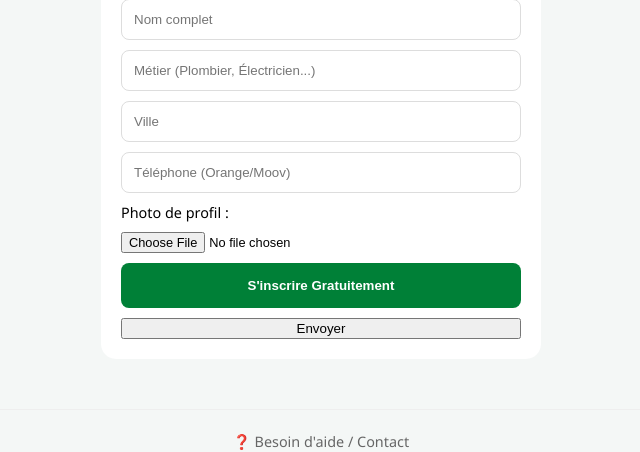
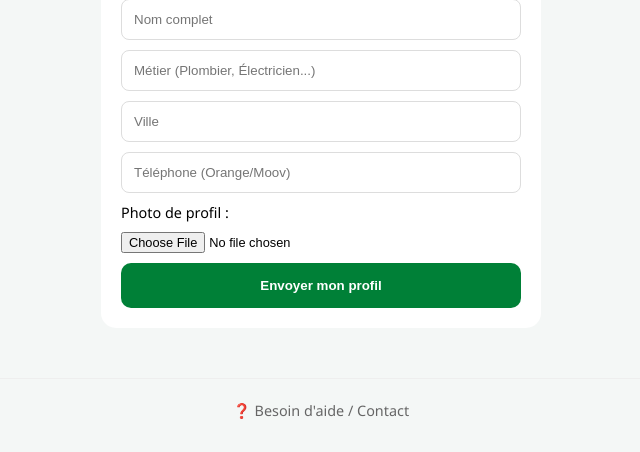
Before and after one commit to mahamadousampana2004-cyber/malipress-ml, a Flask app: page /espace-prestataire in a window 1280 px wide. Shown: the part 666-1118 px from the top of the page, without its empty margins (319-959 px from the left). After the commit the page ends 1085 px from the top, so only its background shows below. Run offline with Flask 3, Linux system fonts and the light colour scheme; data that the repository does not hold is empty.

Commit message:
Update index.html

```diff
--- a/projet/templates/index.html
+++ b/projet/templates/index.html
@@ -45,8 +45,7 @@
                 <input type="tel" name="telephone" placeholder="Téléphone (Orange/Moov)" required style="padding: 12px; border-radius: 8px; border: 1px solid #ddd;">
                 <label style="font-size: 0.9em;">Photo de profil :</label>
                 <input type="file" name="photo" style="font-size: 0.8em;">
-                <button type="submit" style="background: var(--vert); color: white; padding: 15px; border: none; border-radius: 8px; font-weight: bold; cursor: pointer;">S'inscrire Gratuitement</button>
-                <button type="submit">Envoyer</button>
+                <button type="submit" style="background: var(--vert); color: white; width: 100%; padding: 15px; border-radius: 10px; border: none; font-weight: bold;">Envoyer mon profil</button>
 </form>
             </form>
 
```
